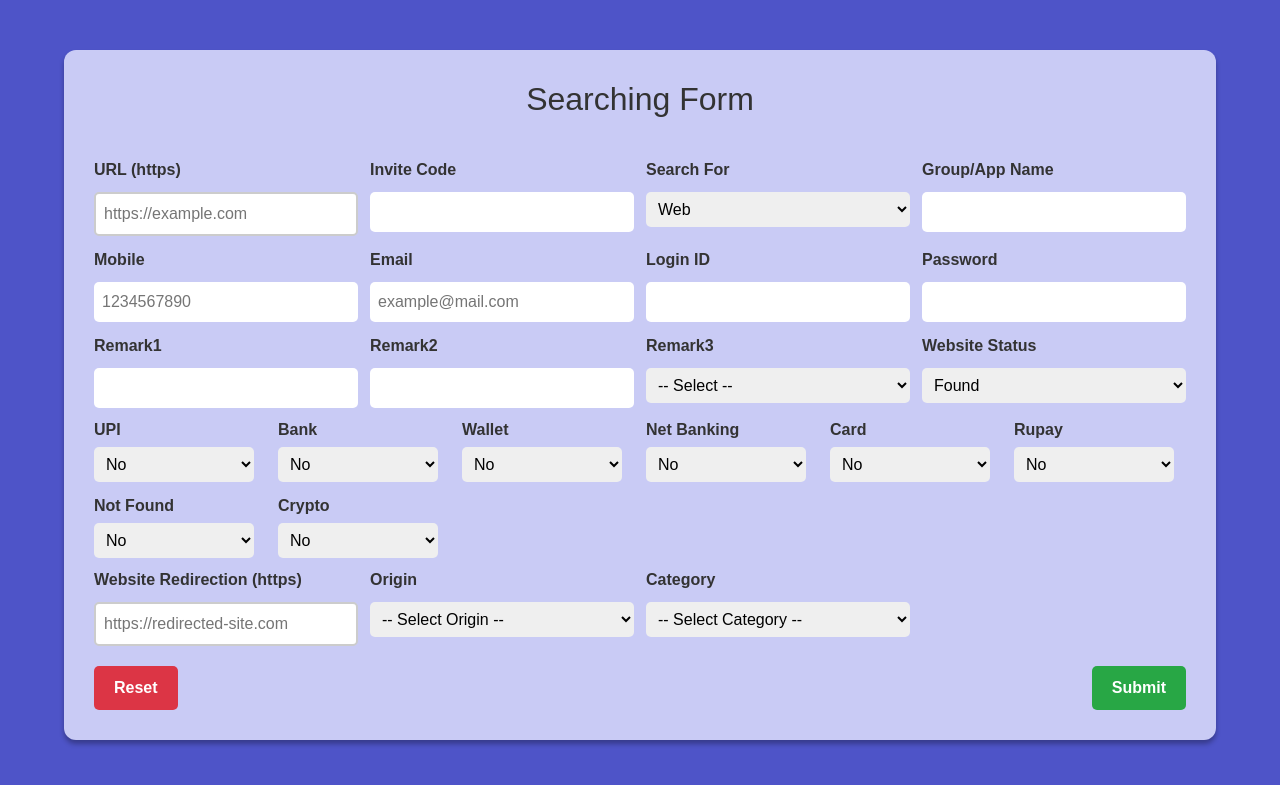
After one commit to antimoneylaundring/aml_dispatcher, a PHP site: page /working.php in a window 1280 px wide. The commit adds this page. Shown: the top 785 px of the page. Run offline with PHP 8.4, Linux system fonts and the light colour scheme.

Commit message:
add working file

```diff
--- /dev/null
+++ b/assets/css/working.css
@@ -0,0 +1,106 @@
+body {
+  background: #4e54c8;
+  font-family: Arial, sans-serif;
+}
+
+.form-container {
+  background-color: #c9cbf5;
+  padding: 30px 30px;
+  border-radius: 12px;
+  width: 90%;
+  max-width: 1500px;
+  margin: 50px auto;
+  color: #333;
+  box-shadow: 0 4px 5px rgba(0, 0, 0, 0.3);
+}
+
+.form-container h2 {
+  text-align: center;
+  margin-bottom: 40px;
+}
+
+.form-grid {
+  display: grid;
+  grid-template-columns: repeat(4, 2fr);
+  gap: 12px;
+  margin-top: 10px;
+}
+
+.form-group {
+  display: flex;
+  flex-direction: column;
+}
+
+.form-group label {
+  margin-bottom: 10px;
+  font-weight: bold;
+}
+
+.form-group input,
+.form-group select {
+  padding: 8px;
+  border: none;
+  border-radius: 5px;
+}
+
+.form-group input[type="url"] {
+  border: 2px solid #ccc;
+}
+
+.form-actions {
+  margin-top: 20px;
+  display: flex;
+  justify-content: space-between;
+}
+
+.form-actions button {
+  padding: 10px 20px;
+  border: none;
+  font-weight: bold;
+  border-radius: 5px;
+  cursor: pointer;
+}
+
+.submit-btn {
+  background-color: #28a745;
+  color: white;
+}
+
+.reset-btn {
+  background-color: #dc3545;
+  color: white;
+}
+
+.span-2 select,
+.span-2 input {
+  padding: 8px;
+  max-width: 160px;
+}
+
+.compact-row {
+  display: grid;
+  grid-template-columns: repeat(auto-fit, minmax(150px, 1fr));
+  gap: 12px;
+  margin-top: 10px;
+}
+
+.compact-row .form-group {
+  display: flex;
+  flex-direction: column;
+}
+
+.compact-row label {
+  font-weight: bold;
+  margin-bottom: 5px;
+}
+
+.compact-row select,
+.compact-row input {
+  padding: 8px;
+  border: none;
+  border-radius: 5px;
+}
+
+.last-row {
+  margin-top: 10px;
+}
--- a/includes/sidebar.php
+++ b/includes/sidebar.php
@@ -42,7 +42,7 @@
             </a>
             <div class="collapse ps-3" id="searchingMenu">
                 <a href="#" class="nav-link text-white small p-2" style="font-size: 15px;">Old Url</a>
-                <a href="#" class="nav-link text-white small p-2" style="font-size: 15px;">Working</a>
+                <a href="working.php" class="nav-link text-white small p-2" style="font-size: 15px;">Working</a>
             </div>
         </li>
 
--- /dev/null
+++ b/working.php
@@ -0,0 +1,263 @@
+<!DOCTYPE html>
+<html lang="en">
+<head>
+  <meta charset="UTF-8">
+  <title>Searching Form</title>
+    <link href="https://cdn.jsdelivr.net/npm/bootstrap@5.3.0/dist/css/bootstrap.min.css" rel="stylesheet">
+    <script src="https://cdn.jsdelivr.net/npm/bootstrap@5.3.0/dist/js/bootstrap.bundle.min.js"></script>
+    <link rel="stylesheet" href="https://cdnjs.cloudflare.com/ajax/libs/font-awesome/6.5.0/css/all.min.css">
+    <link rel="stylesheet" href="assets/css/working.css">
+</head>
+<body>
+
+<div class="form-container">
+  <h2>Searching Form</h2>
+  <form>
+    <div class="form-grid">
+      <!-- Regular Fields -->
+      <div class="form-group">
+        <label for="url">URL (https)</label>
+        <input type="url" id="url" name="url" placeholder="https://example.com" required pattern="https://.*">
+      </div>
+
+      <div class="form-group">
+        <label for="invite">Invite Code</label>
+        <input type="text" id="invite" name="invite">
+      </div>
+
+      <div class="form-group">
+        <label for="searchFor">Search For</label>
+        <select id="searchFor" name="searchFor">
+          <option>Web</option>
+          <option>App</option>
+        </select>
+      </div>
+
+      <div class="form-group">
+        <label for="group">Group/App Name</label>
+        <input type="text" id="group" name="group">
+      </div>
+
+      <div class="form-group">
+        <label for="mobile">Mobile</label>
+        <input type="tel" id="mobile" name="mobile" placeholder="1234567890">
+      </div>
+
+      <div class="form-group">
+        <label for="email">Email</label>
+        <input type="email" id="email" name="email" placeholder="example@mail.com">
+      </div>
+
+      <div class="form-group">
+        <label for="loginId">Login ID</label>
+        <input type="text" id="loginId" name="loginId">
+      </div>
+
+      <div class="form-group">
+        <label for="password">Password</label>
+        <input type="password" id="password" name="password">
+      </div>
+
+      <div class="form-group">
+        <label for="remark1">Remark1</label>
+        <input type="text" id="remark1" name="remark1">
+      </div>
+
+      <div class="form-group">
+        <label for="remark2">Remark2</label>
+        <input type="text" id="remark2" name="remark2">
+      </div>
+
+      <!-- Remark3 updated with blank default -->
+      <div class="form-group">
+        <label for="remark3">Remark3</label>
+        <select id="remark3" name="remark3">
+          <option value="">-- Select --</option>
+          <option>Otp Issue</option>
+          <option>Login Issue</option>
+          <option>Signup Issue</option>
+          <option>Website Not Working</option>
+          <option>Payment Method Not Found</option>
+          <option>Deposit Section Not Working</option>
+          <option>Whatsapp</option>
+          <option>Invitation Code Required</option>
+          <option>All Number Registered</option>
+          <option>All Mail Registered</option>
+          <option>Country Restricted</option>
+          <option>Website Redirect</option>
+          <option>Real Id Verification</option>
+          <option>App</option>
+        </select>
+      </div>
+
+      <div class="form-group">
+        <label for="websiteStatus">Website Status</label>
+        <select id="websiteStatus" name="websiteStatus">
+          <option>Found</option>
+          <option>Not Found</option>
+        </select>
+      </div>
+    </div>
+
+    <!-- UPI to Crypto row -->
+    <div class="compact-row">
+      <div class="form-group span-2">
+        <label for="upi">UPI</label>
+        <select id="upi" name="upi">
+          <option>No</option>
+          <option>Yes</option>
+        </select>
+      </div>
+      <div class="form-group span-2">
+        <label for="bank">Bank</label>
+        <select id="bank" name="bank">
+          <option>No</option>
+          <option>Yes</option>
+        </select>
+      </div>
+      <div class="form-group span-2">
+        <label for="wallet">Wallet</label>
+        <select id="wallet" name="wallet">
+          <option>No</option>
+          <option>Yes</option>
+        </select>
+      </div>
+      <div class="form-group span-2">
+        <label for="netBanking">Net Banking</label>
+        <select id="netBanking" name="netBanking">
+          <option>No</option>
+          <option>Yes</option>
+        </select>
+      </div>
+      <div class="form-group span-2">
+        <label for="card">Card</label>
+        <select id="card" name="card">
+          <option>No</option>
+          <option>Yes</option>
+        </select>
+      </div>
+      <div class="form-group span-2">
+        <label for="rupay">Rupay</label>
+        <select id="rupay" name="rupay">
+          <option>No</option>
+          <option>Yes</option>
+        </select>
+      </div>
+      <div class="form-group span-2">
+        <label for="notFound">Not Found</label>
+        <select id="notFound" name="notFound">
+          <option>No</option>
+          <option>Yes</option>
+        </select>
+      </div>
+      <div class="form-group span-2">
+        <label for="crypto">Crypto</label>
+        <select id="crypto" name="crypto">
+          <option>No</option>
+          <option>Yes</option>
+        </select>
+      </div>
+    </div>
+
+    <!-- Final Section -->
+    <div class="form-grid last-row">
+      <div class="form-group">
+        <label for="redirect">Website Redirection (https)</label>
+        <input type="url" id="redirect" name="redirect" placeholder="https://redirected-site.com" pattern="https://.*">
+      </div>
+
+<div class="form-group">
+  <label for="origin">Origin</label>
+  <select id="origin" name="origin">
+    <option value="">-- Select Origin --</option>
+    <option>AFGHANISTAN</option>
+    <option>ALAND ISLANDS</option>
+    <option>ALGERIA</option>
+    <option>AMERICAN SAMOA</option>
+    <option>ARMENIA</option>
+    <option>AUSTRALIA</option>
+    <option>BAHAMAS</option>
+    <option>BANGLADESH</option>
+    <option>BELGIUM</option>
+    <option>BELIZE</option>
+    <option>BRAZIL</option>
+    <option>BULGARIA</option>
+    <option>CAMBODIA</option>
+    <option>CANADA</option>
+    <option>CHINA</option>
+    <option>COSTA RICA</option>
+    <option>CURACAO</option>
+    <option>CYPRUS</option>
+    <option>CZECH REPUBLIC</option>
+    <option>FINLAND</option>
+    <option>FRANCE</option>
+    <option>GEORGIA</option>
+    <option>GERMANY</option>
+    <option>GREAT BRITAIN</option>
+    <option>HONG KONG</option>
+    <option>ICELAND</option>
+    <option>INDIA</option>
+    <option>INDONESIA</option>
+    <option>IRAN</option>
+    <option>ISLAND</option>
+    <option>ITALY</option>
+    <option>JAPAN</option>
+    <option>LAOS</option>
+    <option>LATVIA</option>
+    <option>LITHUANIA</option>
+    <option>LUXEMBOURG</option>
+    <option>MACAO</option>
+    <option>MALAYSIA</option>
+    <option>MALTA</option>
+    <option>MAURITIUS</option>
+    <option>MOROCCO</option>
+    <option>MYANMAR</option>
+    <option>NETHERLANDS</option>
+    <option>PANAMA</option>
+    <option>PHILIPPINES</option>
+    <option>RUSSIA</option>
+    <option>SEYCHELLES</option>
+    <option>SINGAPORE</option>
+    <option>SLOVAKIA</option>
+    <option>SOUTH AFRICA</option>
+    <option>SOUTH KOREA</option>
+    <option>SWEDEN</option>
+    <option>TAIWAN</option>
+    <option>UGANDA</option>
+    <option>UKRAINE</option>
+    <option>UNITED ARAB EMIRATES</option>
+    <option>UNITED KINGDOM</option>
+    <option>UNITED STATES OF AMERICA</option>
+    <option>VIETNAM</option>
+  </select>
+</div>
+
+
+      <div class="form-group">
+        <label for="category">Category</label>
+        <select id="category" name="category">
+          <option value="">-- Select Category --</option>
+          <option>Gambling</option>
+          <option>Betting</option>
+          <option>Gambling/Betting</option>
+          <option>Gaming</option>
+          <option>Investment</option>
+          <option>Forex Trading</option>
+          <option>Forex/Crypto Trading</option>
+          <option>Lottery</option>
+          <option>Teenpatti</option>
+          <option>Crypto Trading</option>
+          <option>Mystery Box</option>
+        </select>
+      </div>
+    </div>
+
+    <div class="form-actions">
+      <button type="reset" class="reset-btn">Reset</button>
+      <button type="submit" class="submit-btn">Submit</button>
+    </div>
+  </form>
+</div>
+
+</body>
+</html>
```
